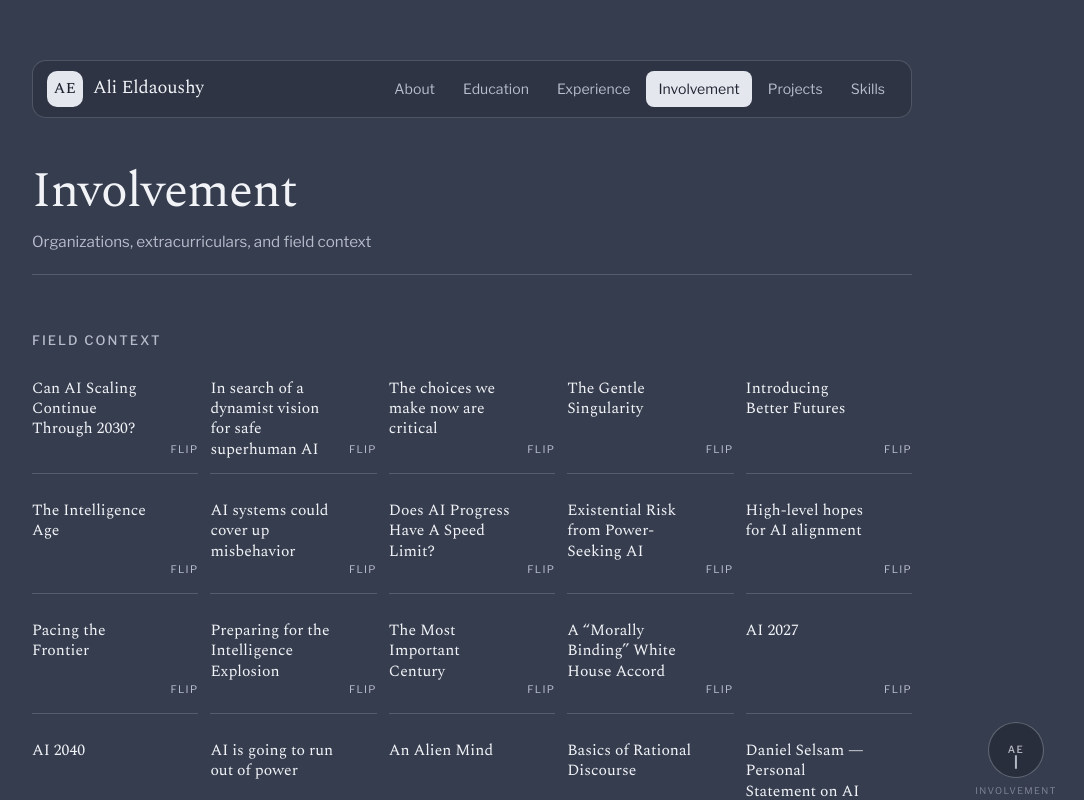
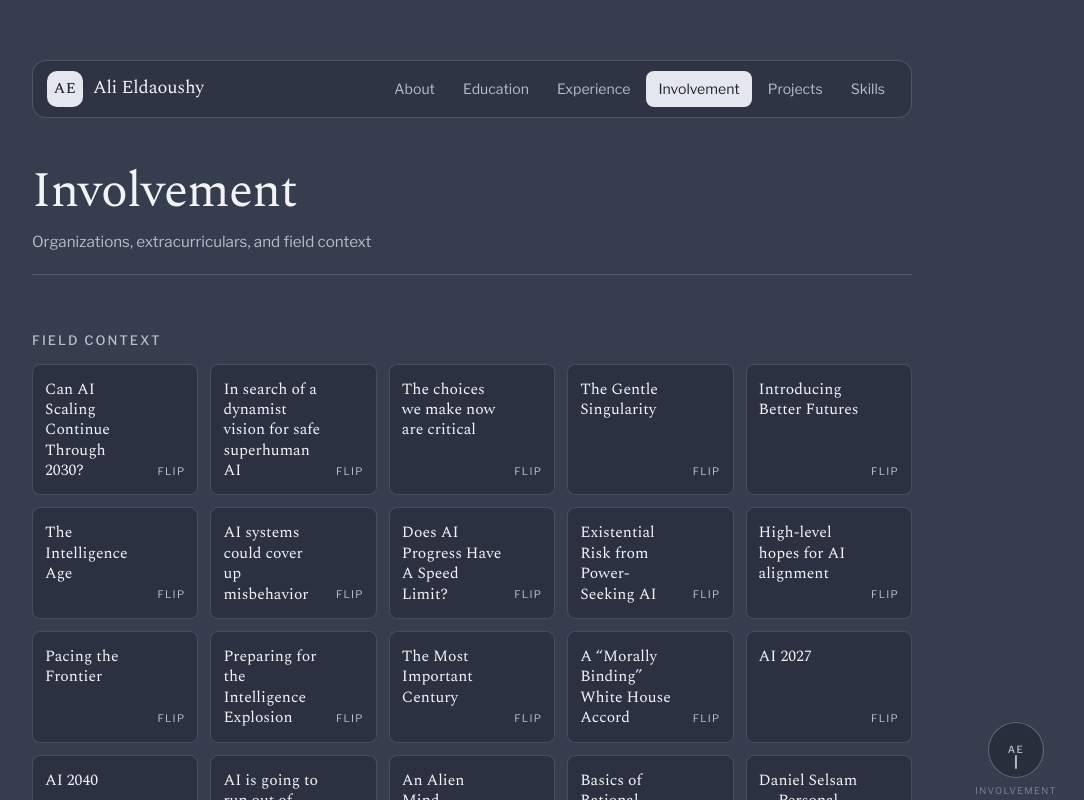
Before and after one commit to alieldaoushyuci/portfolio, a Next.js app: page /portfolio/involvement in a window 1280 px wide. Shown: the top 800 px of the page, without its empty margins (168-1252 px from the left). Built offline with nearby package versions, Linux system fonts and the light colour scheme.

Commit message:
Restore field context tile borders and reorder socials

```diff
--- a/app/globals.css
+++ b/app/globals.css
@@ -2451,10 +2451,10 @@ article .skill-usage a {
   inset: 0;
   backface-visibility: hidden;
   -webkit-backface-visibility: hidden;
-  border: 0;
-  border-bottom: 1px solid var(--rule);
-  background: var(--bg);
-  padding: 14px 0;
+  border-radius: 8px;
+  border: 1px solid var(--platform-rule);
+  background: var(--paper);
+  padding: 14px 12px;
   display: flex;
   flex-direction: column;
   justify-content: space-between;
--- a/src/data/page-updates.js
+++ b/src/data/page-updates.js
@@ -1,7 +1,7 @@
 // Last substantive page content/interaction edit, in America/Los_Angeles.
 // Shared styling, builds, and corrections to this footer do not reset dates.
 export const PAGE_UPDATES = {
-  '/': '2026-10-07',
+  '/': '2026-10-09',
   '/about': '2026-10-09',
   '/education': '2026-10-06',
   '/experience': '2026-10-06',
```
Also changed, not shown: app/components/SocialNotes.jsx (+5 -5 lines), 30 other files (tests, documents, lock files or other folders).
